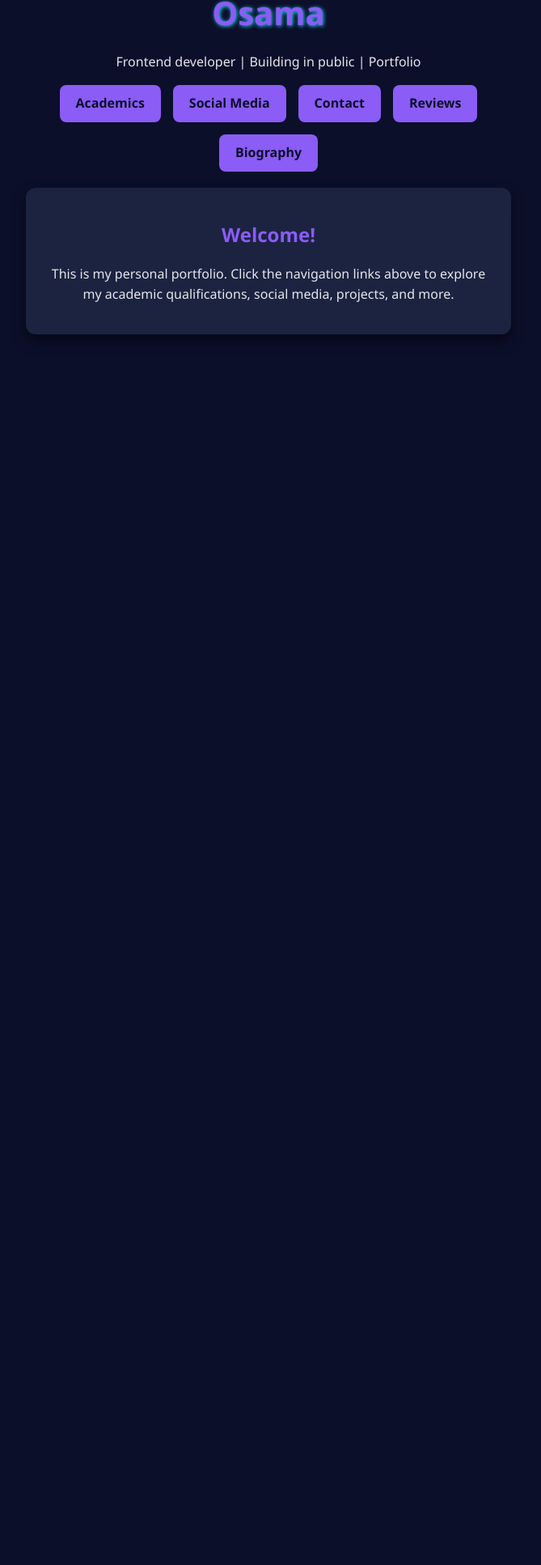
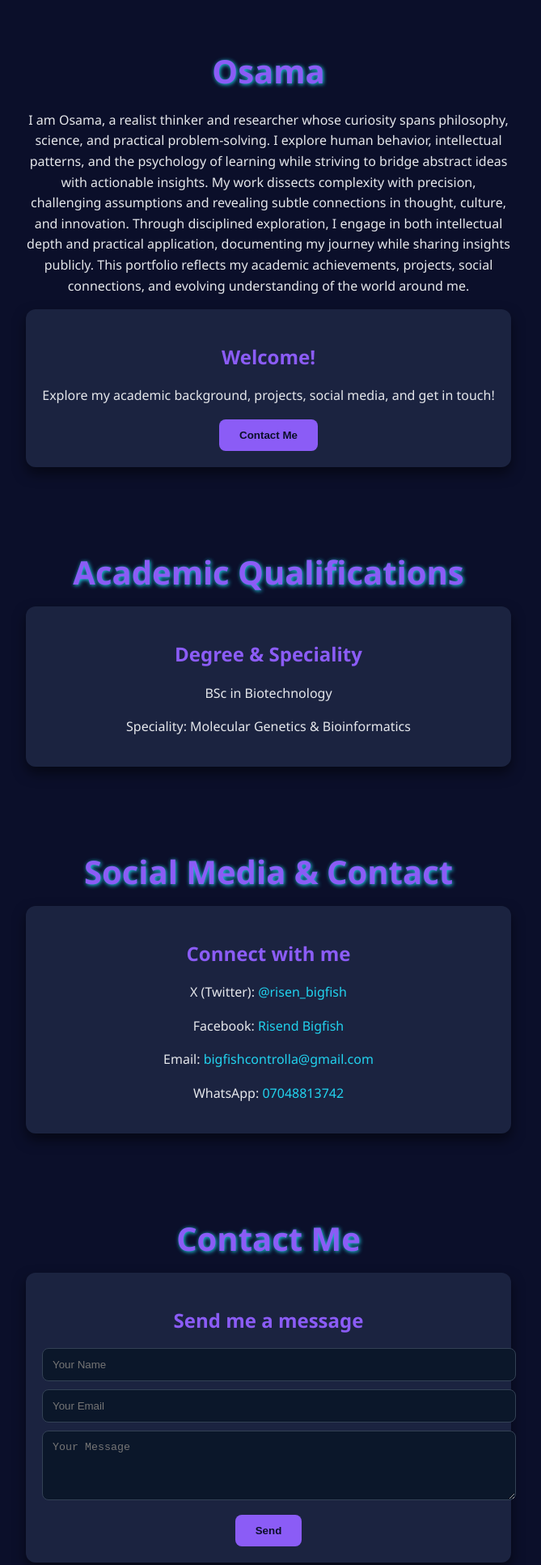
Before and after one commit to risenbigfish/Osama, a plain HTML site: page index.html in a window 1280 px wide. Shown: the part 63-1996 px from the top of the page at 81% size, without its empty margins (308-977 px from the left). Before the commit the page ends 800 px from the top, so only its background shows below. Drawn offline with Linux system fonts and the light colour scheme.

Commit message:
Update index.html

```diff
--- a/index.html
+++ b/index.html
@@ -3,26 +3,204 @@
 <head>
 <meta charset="UTF-8">
 <meta name="viewport" content="width=device-width, initial-scale=1.0">
-<title>Osama | Home</title>
-<link rel="stylesheet" href="style.css">
+<title>Osama | Portfolio</title>
+<style>
+/* ================= General Body ================= */
+body {
+    margin: 0;
+    font-family: 'Segoe UI', Arial, sans-serif;
+    background: #0b0f2a;
+    color: #e5e7eb;
+    min-height: 100vh;
+    line-height: 1.6;
+}
+
+/* ================= Links ================= */
+a {
+    text-decoration: none;
+    color: #22d3ee;
+    transition: all 0.2s;
+}
+a:hover {
+    color: #8b5cf6;
+}
+
+/* ================= Container ================= */
+.container {
+    max-width: 600px;
+    margin: auto;
+    padding: 20px;
+    text-align: center;
+}
+
+/* ================= Headers ================= */
+h1 {
+    font-size: 2.5rem;
+    color: #8b5cf6;
+    margin-bottom: 10px;
+    text-shadow: 1px 1px 5px #22d3ee;
+}
+h2 {
+    color: #8b5cf6;
+    margin-bottom: 15px;
+}
+
+/* ================= Navigation Bar ================= */
+.navbar {
+    display: flex;
+    justify-content: center;
+    flex-wrap: wrap;
+    gap: 15px;
+    margin-bottom: 20px;
+}
+.navbar a {
+    padding: 10px 20px;
+    background: #8b5cf6;
+    border-radius: 8px;
+    color: #0b0f2a;
+    font-weight: bold;
+    transition: all 0.2s;
+}
+.navbar a:hover {
+    background: #22d3ee;
+    color: #0b0f2a;
+}
+
+/* ================= Boxes / Cards ================= */
+.box {
+    background: #1b2340;
+    padding: 20px;
+    border-radius: 12px;
+    margin-bottom: 25px;
+    box-shadow: 0 8px 16px rgba(0,0,0,0.5);
+    transition: transform 0.2s, box-shadow 0.2s;
+}
+.box:hover {
+    transform: translateY(-5px);
+    box-shadow: 0 12px 24px rgba(0,0,0,0.6);
+}
+
+/* ================= Buttons ================= */
+button {
+    padding: 12px 25px;
+    background: #8b5cf6;
+    border: none;
+    border-radius: 8px;
+    color: #0b0f2a;
+    font-weight: bold;
+    cursor: pointer;
+    transition: all 0.3s;
+}
+button:hover {
+    background: linear-gradient(90deg, #8b5cf6, #c084fc);
+    transform: scale(1.05);
+}
+
+/* ================= Inputs and Textarea ================= */
+input, textarea {
+    width: 100%;
+    padding: 12px;
+    margin-bottom: 10px;
+    border-radius: 8px;
+    border: 1px solid #334155;
+    background: #0b172a;
+    color: #e5e7eb;
+    transition: all 0.2s;
+}
+input:focus, textarea:focus {
+    border-color: #22d3ee;
+    box-shadow: 0 0 5px #22d3ee;
+    outline: none;
+}
+
+/* ================= Responsive Adjustments ================= */
+@media (max-width: 650px) {
+    h1 { font-size: 2rem; }
+    h2 { font-size: 1.5rem; }
+    .navbar a { padding: 8px 15px; font-size: 0.9rem; }
+    .box { padding: 15px; }
+}
+
+/* ================= Smooth scrolling ================= */
+html {
+    scroll-behavior: smooth;
+}
+</style>
 </head>
 <body>
-<div class="container">
-    <h1>Osama</h1>
-    <p>Frontend developer | Building in public | Portfolio</p>
 
+<!-- Navigation -->
 <div class="navbar">
-        <a href="academics.html">Academics</a>
-        <a href="social.html">Social Media</a>
-        <a href="contact.html">Contact</a>
-        <a href="reviews.html">Reviews</a>
-        <a href="bio.html">Biography</a>
+  <a href="#home">Home</a>
+  <a href="#academics">Academics</a>
+  <a href="#social">Social Media</a>
+  <a href="#contact">Contact</a>
+  <a href="#reviews">Reviews</a>
+  <a href="#bio">Biography</a>
 </div>
 
+<!-- Home Section -->
+<section id="home" class="container">
+  <h1>Osama</h1>
+  <p>I am Osama, a realist thinker and researcher whose curiosity spans philosophy, science, and practical problem-solving. I explore human behavior, intellectual patterns, and the psychology of learning while striving to bridge abstract ideas with actionable insights. My work dissects complexity with precision, challenging assumptions and revealing subtle connections in thought, culture, and innovation. Through disciplined exploration, I engage in both intellectual depth and practical application, documenting my journey while sharing insights publicly. This portfolio reflects my academic achievements, projects, social connections, and evolving understanding of the world around me.</p>
   <div class="box">
     <h2>Welcome!</h2>
-        <p>This is my personal portfolio. Click the navigation links above to explore my academic qualifications, social media, projects, and more.</p>
+    <p>Explore my academic background, projects, social media, and get in touch!</p>
+    <a href="#contact"><button>Contact Me</button></a>
   </div>
+</section>
+
+<!-- Academics Section -->
+<section id="academics" class="container">
+  <h1>Academic Qualifications</h1>
+  <div class="box">
+    <h2>Degree & Speciality</h2>
+    <p>BSc in Biotechnology</p>
+    <p>Speciality: Molecular Genetics & Bioinformatics</p>
   </div>
+</section>
+
+<!-- Social Section -->
+<section id="social" class="container">
+  <h1>Social Media & Contact</h1>
+  <div class="box">
+    <h2>Connect with me</h2>
+    <p>X (Twitter): <a href="https://twitter.com/risen_bigfish" target="_blank">@risen_bigfish</a></p>
+    <p>Facebook: <a href="https://facebook.com/RisendBigfish" target="_blank">Risend Bigfish</a></p>
+    <p>Email: <a href="mailto:bigfishcontrolla@gmail.com">bigfishcontrolla@gmail.com</a></p>
+    <p>WhatsApp: <a href="tel:+2347048813742">07048813742</a></p>
+  </div>
+</section>
+
+<!-- Contact Section -->
+<section id="contact" class="container">
+  <h1>Contact Me</h1>
+  <div class="box">
+    <h2>Send me a message</h2>
+    <form action="https://formspree.io/f/yourformid" method="POST">
+      <input type="text" name="name" placeholder="Your Name" required>
+      <input type="email" name="_replyto" placeholder="Your Email" required>
+      <textarea name="message" placeholder="Your Message" rows="4" required></textarea>
+      <button type="submit">Send</button>
+    </form>
+  </div>
+</section>
+
+<!-- Reviews Section -->
+<section id="reviews" class="container">
+  <h1>Reviews</h1>
+  <div class="box" id="reviews-box">
+    <p>User reviews will appear here after submission.</p>
+  </div>
+</section>
+
+<!-- Bio Section -->
+<section id="bio" class="container">
+  <h1>Autobiography</h1>
+  <div class="box">
+    <p>I am Osama, a beginner frontend developer passionate about learning and building in public. I enjoy creating clean, interactive web experiences and sharing my journey with others. I am always exploring new projects and ways to grow as a developer.</p>
+  </div>
+</section>
+
 </body>
           </html>
```
Lines whose indentation alone changed are shown as unchanged.
